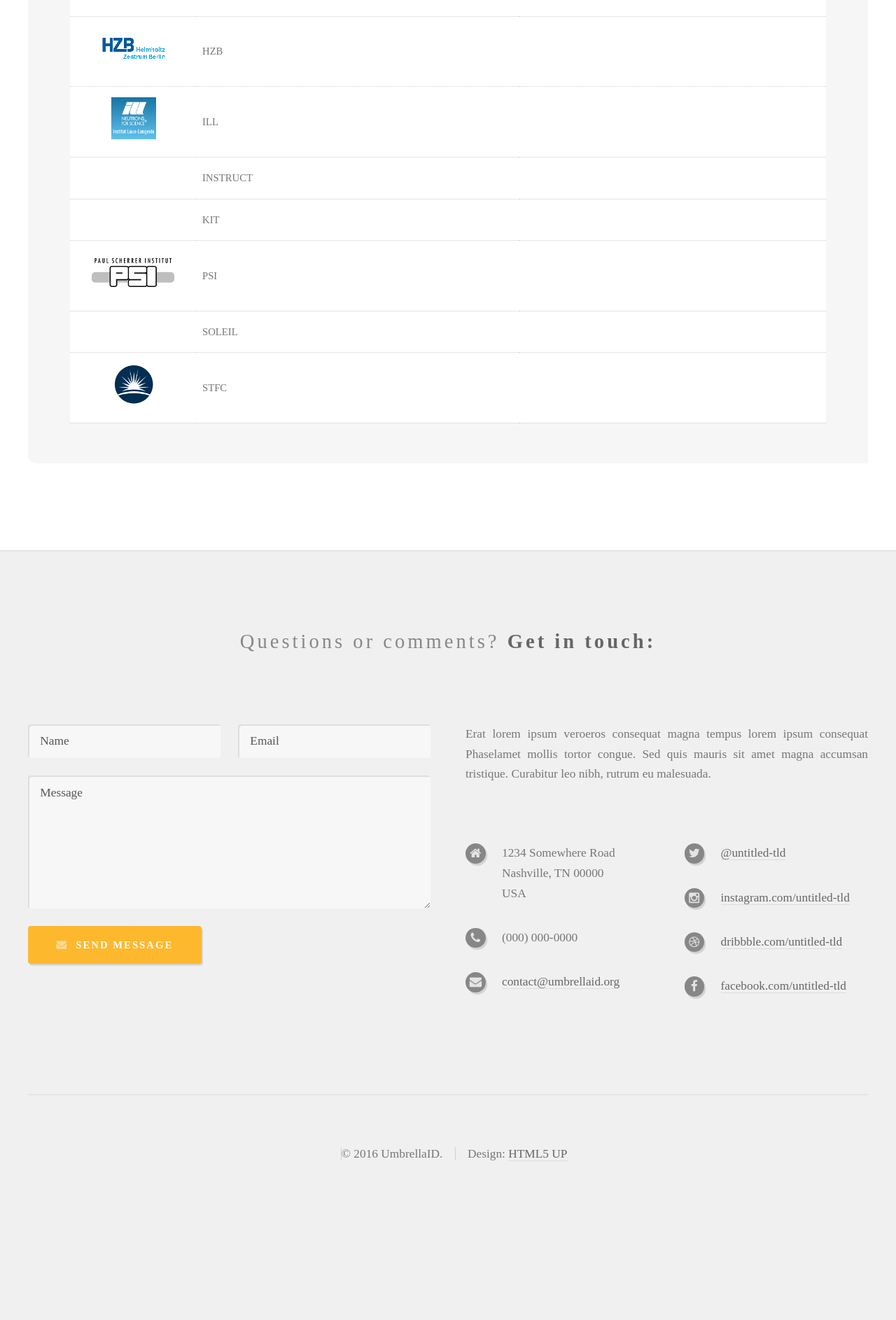
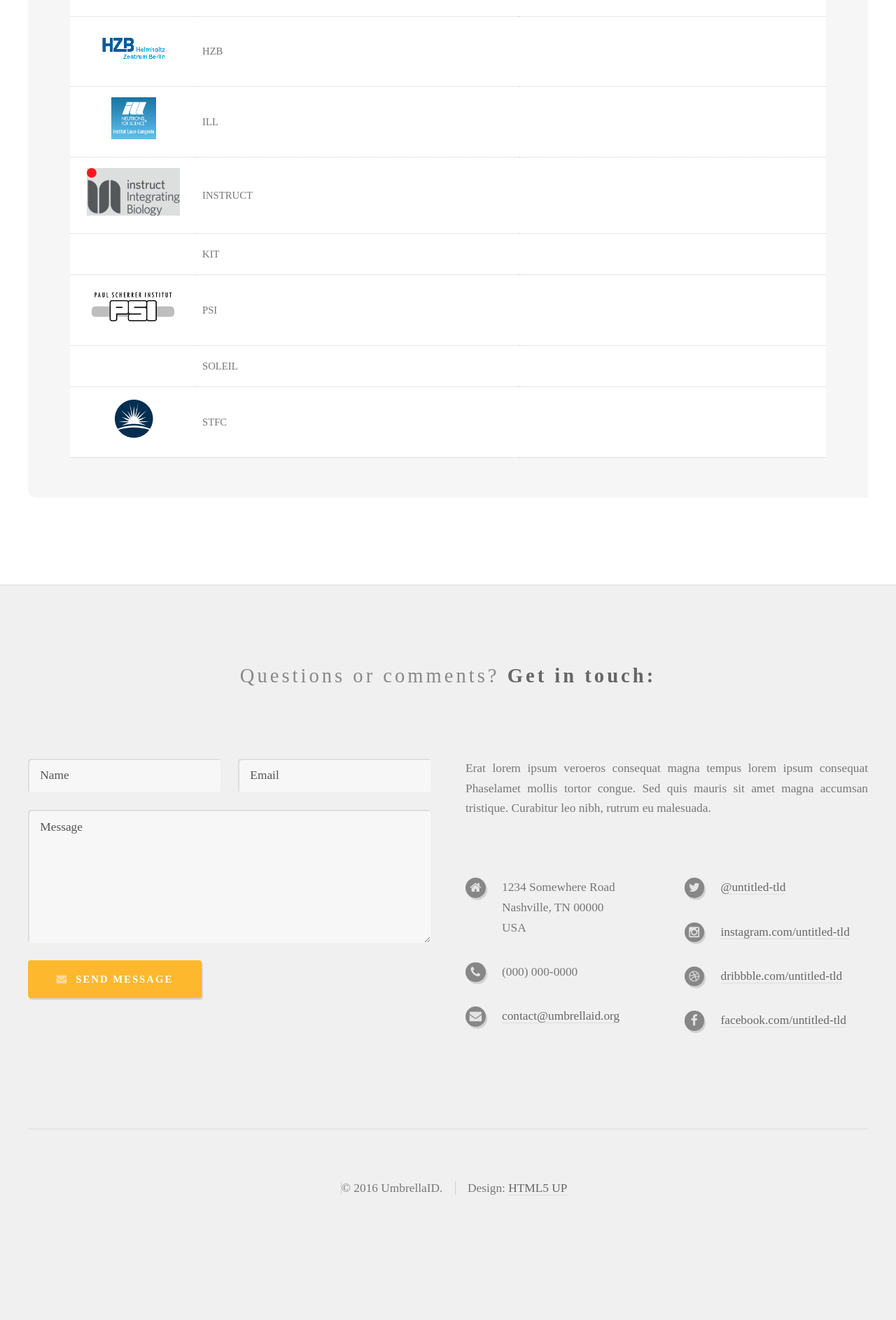
Before and after one commit to flowedback/flowedback.github.io, a Jekyll site: the page built from where.html, in a window 1280 px wide. Shown: the part 1207-3093 px from the top of the page at 70% size. Built offline with Jekyll 4.4.1, drawn with Linux system fonts in a browser that asks for light colours; some web fonts are replaced; before the commit the page ends 3044 px from its top, so only the background shows below that.

Commit message:
Update where.html

```diff
--- a/where.html
+++ b/where.html
@@ -15,17 +15,17 @@
 							<td>&nbsp;</td>
 					</tr>
 					<tr>
-							<td class="center"><img src="images/desy.png" alt="Alba"/></td>
+							<td class="center"><img src="images/desy.png" alt="DESY"/></td>
 							<td>DESY</td>
 							<td>&nbsp;</td>
 					</tr>
 					<tr>
-							<td class="center"><img src="images/diamond.png" alt="Alba"/></td>
+							<td class="center"><img src="images/diamond.png" alt="Diamond"/></td>
 							<td>Diamond</td>
 							<td>&nbsp;</td>
 					</tr>
 					<tr>
-							<td class="center"><img src="images/elettra.png" alt="Alba"/></td>
+							<td class="center"><img src="images/elettra.png" alt="Elettra"/></td>
 							<td>Elettra</td>
 							<td>&nbsp;</td>
 					</tr>
@@ -35,27 +35,27 @@
 							<td>&nbsp;</td>
 					</tr>
 					<tr>
-							<td class="center"><img src="images/esrf.png" alt="Alba"/></td>
+							<td class="center"><img src="images/esrf.png" alt="ESRF"/></td>
 							<td>ESRF</td>
 							<td>&nbsp;</td>
 					</tr>
 					<tr>
-							<td class="center"><img src="images/xfel.png" alt="Alba"/></td>
+							<td class="center"><img src="images/xfel.png" alt="EU XFEL"/></td>
 							<td>EU XFEL</td>
 							<td>&nbsp;</td>
 					</tr>
 					<tr>
-							<td class="center"><img src="images/hzb.png" alt="Alba"/></td>
+							<td class="center"><img src="images/hzb.png" alt="HZB"/></td>
 							<td>HZB</td>
 							<td>&nbsp;</td>
 					</tr>
 					<tr>
-							<td class="center"><img src="images/ill.png" alt="Alba"/></td>
+							<td class="center"><img src="images/ill.png" alt="ILL"/></td>
 							<td>ILL</td>
 							<td>&nbsp;</td>
 					</tr>
 					<tr>
-							<td class="center"></td>
+							<td class="center"><img src="images/instruct.png" alt="INSTRUCT"/></td>
 							<td>INSTRUCT</td>
 							<td>&nbsp;</td>
 					</tr>
@@ -65,7 +65,7 @@
 							<td>&nbsp;</td>
 					</tr>
 					<tr>
-							<td class="center"><img src="images/psi.png" alt="Alba"/></td>
+							<td class="center"><img src="images/psi.png" alt="PSI"/></td>
 							<td>PSI</td>
 							<td></td>
 					</tr>
@@ -75,7 +75,7 @@
 							<td>&nbsp;</td>
 					</tr>
 					<tr>
-							<td class="center"><img src="images/isis.png" alt="Alba"/></td>
+							<td class="center"><img src="images/isis.png" alt="STFC"/></td>
 							<td>STFC</td>
 							<td>&nbsp;</td>
 					</tr>
```
